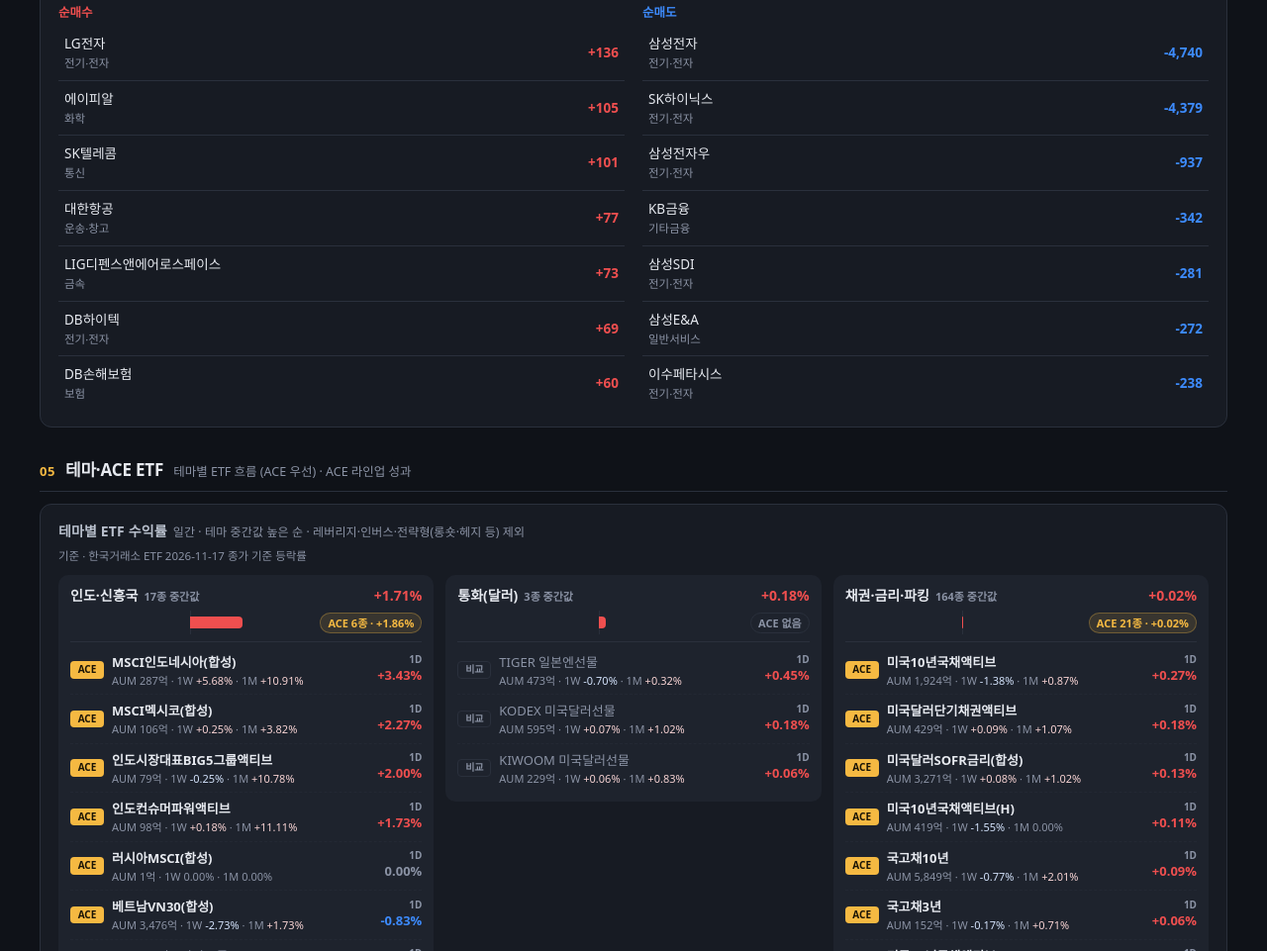
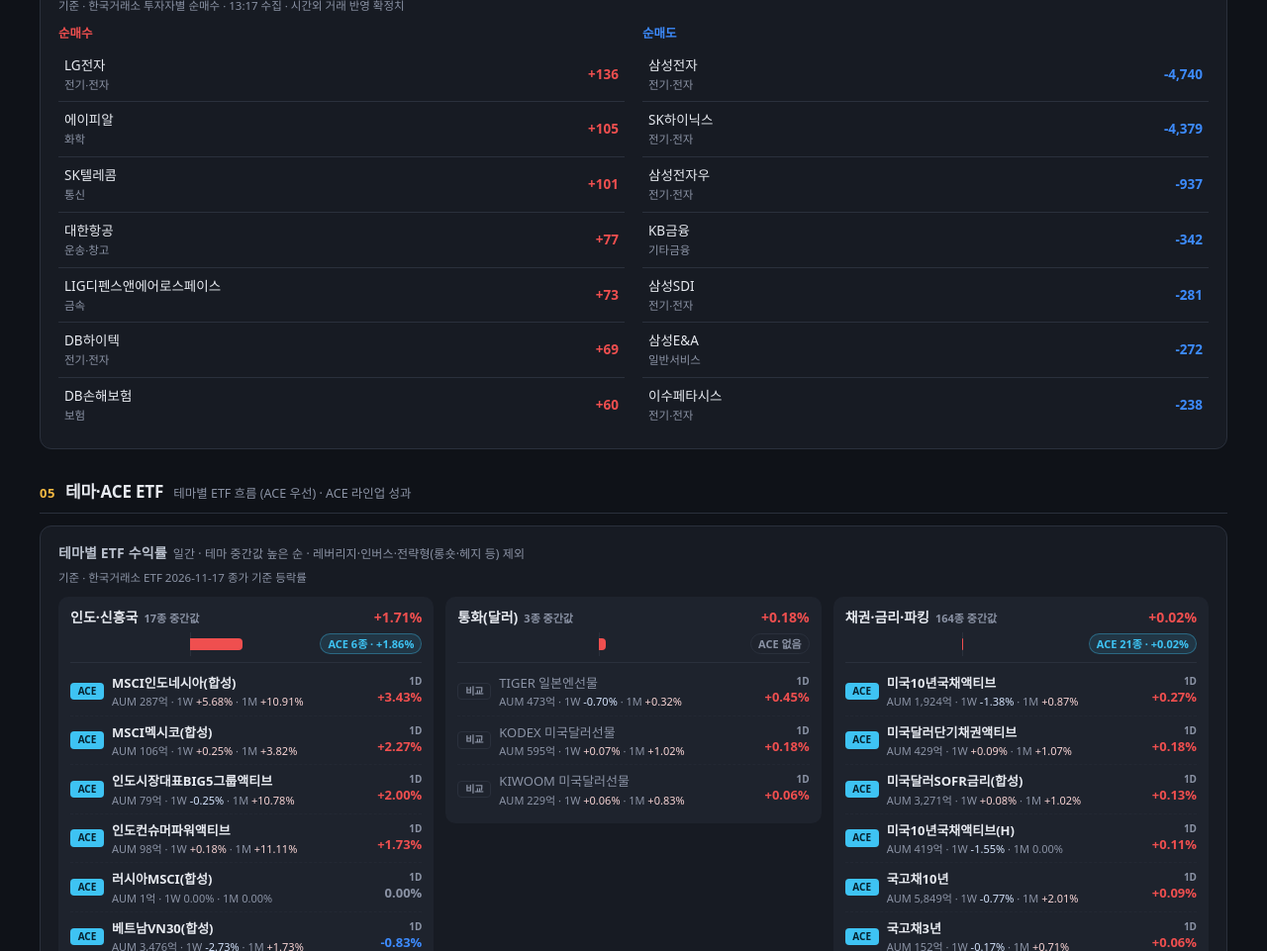
Before and after one commit to ACE-ETF/evening-call, a plain HTML site: page index.html in a window 1280 px wide. Shown: the part 2678-3639 px from the top of the page at 99% size. Drawn offline with Linux system fonts and the light colour scheme.

Commit message:
style: ACE 표시(태그·칩·카드·브리핑 ACE 파트)를 ACE 브랜드 스카이블루로
Co-Authored-By: Claude Opus 5.5 <noreply@anthropic.com>
Claude-Session: https://claude.ai/code/session_019GE666ha1TdpuJb7jjgiD9

```diff
--- a/index.html
+++ b/index.html
@@ -17,6 +17,8 @@
     --up: #ef4f4f;      /* 한국 관례: 상승/순매수 = 빨강 */
     --down: #3d8bfd;    /* 하락/순매도 = 파랑 */
     --accent: #f5b942;
+    --ace: #3ec3f3;      /* ACE 브랜드 스카이블루 */
+    --ace-ink: #06222e;
     --ok: #3ccf91;
     --radius: 12px;
   }
@@ -149,7 +151,7 @@
   .etf .hrow { grid-template-columns: minmax(120px, 270px) 1fr 64px; }
   @media (max-width: 640px) { .hrow { grid-template-columns: 96px 1fr 60px; } .etf .hrow { grid-template-columns: 140px 1fr 60px; } }
   .ace-stats { display: grid; grid-template-columns: repeat(4, 1fr); gap: 10px; margin-bottom: 10px; }
-  .ace-stats div { background: var(--panel-2); border-radius: 10px; padding: 8px 12px; }
+  .ace-stats div { background: var(--panel-2); border-radius: 10px; padding: 8px 12px; border-left: 3px solid var(--ace); }
   .ace-stats .k { display: block; color: var(--muted); font-size: 12px; }
   .ace-stats b { font-size: 18px; }
   .ace-grid { display: grid; grid-template-columns: 1fr 1fr 1fr; gap: 18px; }
@@ -173,6 +175,8 @@
   .nd { color: #d3e2fb; }   /* 흰색에 가까운 아주 옅은 파랑: 하락·순매도 수치 */
   .asof { color: var(--muted); font-size: 11.5px; margin: -6px 0 10px; line-height: 1.45; }
   .asof-kpi { color: var(--muted); font-size: 11.5px; margin-top: 8px; line-height: 1.6; }
+  .bsec .blk.ace-blk { border: 1px solid rgba(62,195,243,.35); }
+  .bsec .blk.ace-blk h4 { color: var(--ace); }
   .gist { font-size: 14.5px; font-weight: 700; color: var(--text); margin-top: 2px; line-height: 1.4; }
   .bsec .blk h4 { font-size: 11.5px; color: var(--accent); letter-spacing: .04em; }
   .kv { margin-top: 8px; border-top: 1px solid var(--line); }
@@ -194,7 +198,7 @@
   .theme .tcnt { color: var(--muted); font-size: 11px; font-weight: 600; margin-left: 6px; }
   .theme .tmed { font-weight: 700; font-size: 14px; font-variant-numeric: tabular-nums; }
   .theme .tsub { display: grid; grid-template-columns: 1fr auto; gap: 10px; align-items: center; margin-top: 6px; }
-  .achip { font-size: 11px; font-weight: 700; color: var(--accent); background: rgba(245,185,66,.12); border: 1px solid rgba(245,185,66,.3); padding: 1px 7px; border-radius: 999px; white-space: nowrap; }
+  .achip { font-size: 11px; font-weight: 700; color: var(--ace); background: rgba(62,195,243,.12); border: 1px solid rgba(62,195,243,.35); padding: 1px 7px; border-radius: 999px; white-space: nowrap; }
   .achip.none { color: var(--muted); background: transparent; border-color: var(--line); }
   .tlist { margin-top: 8px; border-top: 1px solid var(--line); padding-top: 4px; }
   .trow { display: grid; grid-template-columns: 34px 1fr auto; gap: 8px; align-items: center; padding: 6px 0; font-size: 13px; border-bottom: 1px dashed var(--grid); }
@@ -209,7 +213,7 @@
   .trow .tp { font-variant-numeric: tabular-nums; font-weight: 600; }
   .trow.ace .tn { font-weight: 700; color: var(--text); }
   .trow:not(.ace) .tn { color: var(--muted); }
-  .atag { font-size: 10px; font-weight: 800; color: #1a1406; background: var(--accent); border-radius: 4px; text-align: center; padding: 1px 0; }
+  .atag { font-size: 10px; font-weight: 800; color: var(--ace-ink); background: var(--ace); border-radius: 4px; text-align: center; padding: 1px 0; }
   .otag { font-size: 10px; font-weight: 700; color: var(--muted); border: 1px solid var(--line); border-radius: 4px; text-align: center; padding: 0; }
   .more { display: block; width: 100%; margin-top: 8px; padding: 8px; border-radius: 8px; border: 1px dashed var(--line); background: transparent; color: var(--text-2); font-size: 12.5px; font-weight: 600; font-family: inherit; cursor: pointer; }
   .gap-row { text-align: center; color: var(--muted); font-size: 12px; line-height: 14px; }
@@ -429,7 +433,7 @@
             return '<div class="kv-row">' + (it.k ? '<span class="kk">' + esc(it.k) + '</span>' : '<span class="kk dot"></span>') +
               '<span class="vv">' + richText(it.v, true) + '</span></div>';
           }).join("");
-          return '<details class="blk"' + (isM() ? "" : " open") + '><summary><div><h4>' + esc(sc.title) + '</h4>' +
+          return '<details class="blk' + (sc.key === "ace" ? " ace-blk" : "") + '"' + (isM() ? "" : " open") + '><summary><div><h4>' + esc(sc.title) + '</h4>' +
             (sc.gist ? '<div class="gist">' + richText(sc.gist, true) + '</div>' : "") + '</div></summary><div class="kv">' + rows + '</div></details>';
         }).join("") +
         ((b.strategy && b.strategy.length) ? '<div class="blk strat"><h4>대응 포인트</h4>' + lis(b.strategy) + '</div>' : "") + '</div>';
@@ -625,7 +629,7 @@
       (tot ? '<div class="bbar" style="margin:4px 0 16px" data-tip="' + esc("<b>ACE ETF 등락 분포</b><br>상승 " + a.up + " · 보합 " + a.flat + " · 하락 " + a.down) + '"><div style="flex:' + a.up + ';background:var(--up)"></div><div style="flex:' + a.flat + ';background:var(--line)"></div><div style="flex:' + a.down + ';background:var(--down)"></div></div>' : "");
     function list(arr) { return '<div class="tlist flat">' + (arr || []).slice(0, an).map(function (x, i) { return etfLine(x, String(i + 1)); }).join("") + '</div>'; }
     var big = a.aum_top ? ['aum_top', '순자산 상위'] : ['value_top', '거래대금 상위'];
-    return '<div class="card"><div class="card-h"><h2>ACE ETF 마감 성과<span class="sub">' + modeLabel() + '</span>' + staleBadge(A) + '</h2></div>' + asOf("etf") + stats +
+    return '<div class="card"><div class="card-h"><h2><span style="color:var(--ace)">ACE</span> ETF 마감 성과<span class="sub">' + modeLabel() + '</span>' + staleBadge(A) + '</h2></div>' + asOf("etf") + stats +
       '<div class="ace-grid"><div><h4 class="up" style="font-size:12.5px;margin:0 0 6px">수익률 상위</h4>' + list(a.top) + '</div>' +
       '<div><h4 class="down" style="font-size:12.5px;margin:0 0 6px">수익률 하위</h4>' + list(a.bottom) + '</div>' +
       '<div><h4 style="font-size:12.5px;margin:0 0 6px;color:var(--text-2)">' + big[1] + '</h4>' + list(a[big[0]]) + '</div></div></div>';
```
